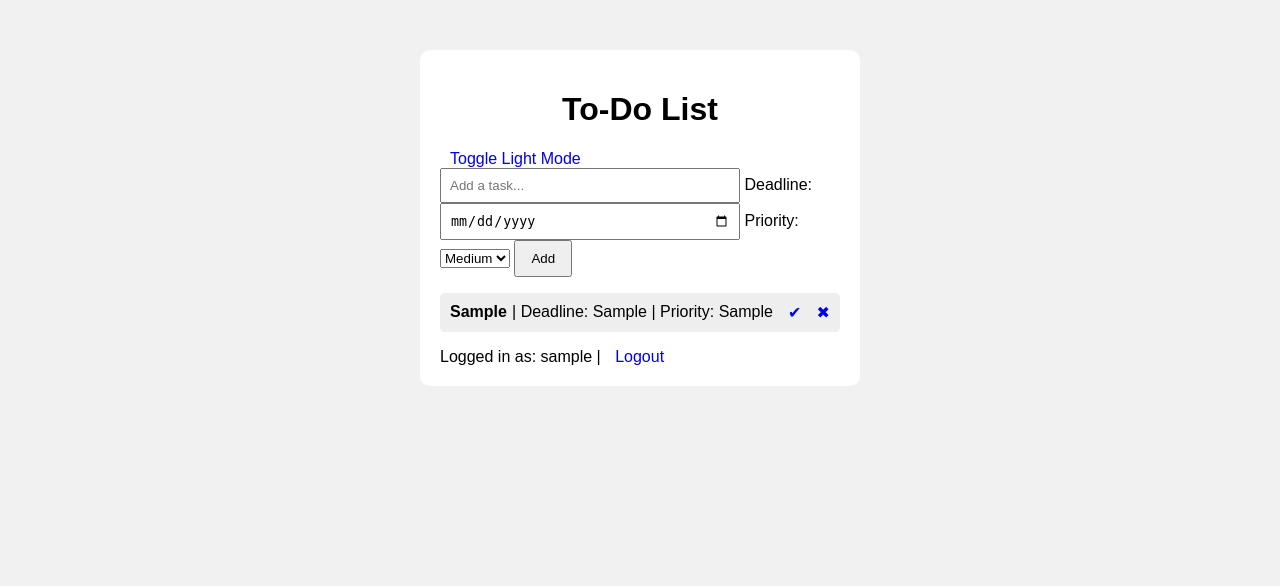
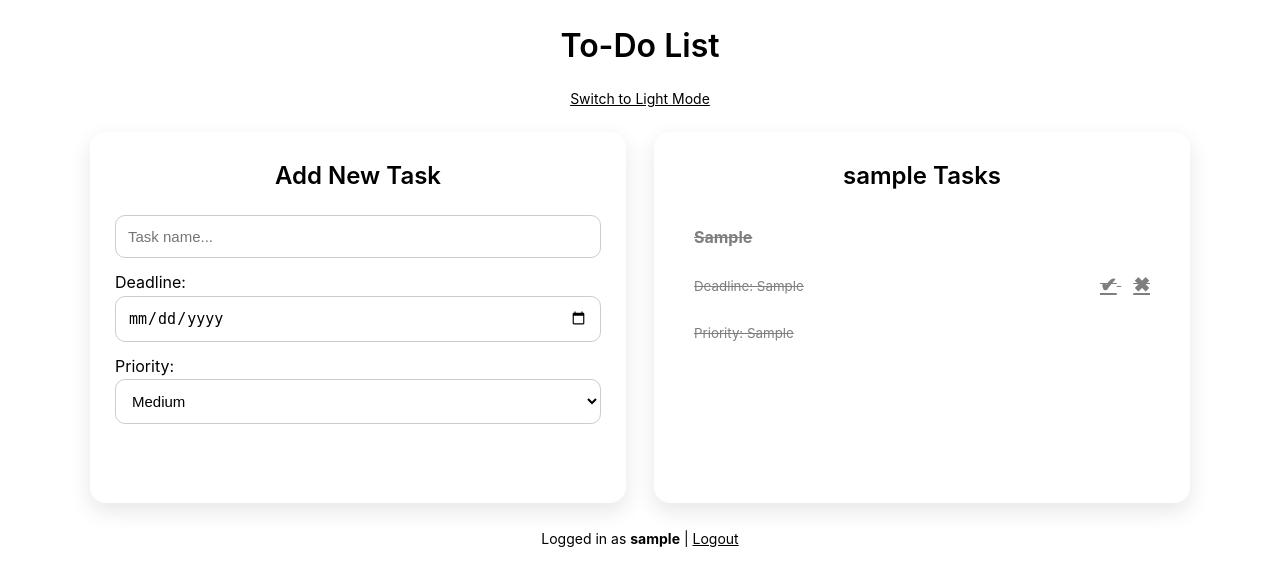
Before and after one commit to bardhideveloper/todo_flask, a Flask app: page / in a window 1280 px wide. Shown: the top 586 px of the page. Run offline with Flask 3, Linux system fonts and the light colour scheme; a user stored in the database is signed in; tables that the repository leaves empty hold one stand-in row (values such as "Sample post").

Commit message:
Flask app ready for deployment with tasks, login, register, and dark mode

```diff
--- a/static/style.css
+++ b/static/style.css
@@ -1,73 +1,233 @@
-body {
-    font-family: Arial, sans-serif;
-    background: #f1f1f1;
+/* ===========================
+   GLOBAL RESET
+=========================== */
+* {
+    box-sizing: border-box;
+    margin: 0;
+    padding: 0;
 }
+
+/* ===========================
+   THEME VARIABLES
+=========================== */
 body.light {
-    background-color: #f5f5f5;
-    color: #222;
+    --bg: #f5f7fb;
+    --text: #1c1c1c;
+    --card-bg: #ffffff;
+    --input-bg: #f0f2f5;
+    --accent: #4a6cf7;
+    --accent-hover: #3650c2;
+    --danger: #e74c3c;
 }
 
 body.dark {
-    background-color: #222;
-    color: #f5f5f5;
+    --bg: #141414;
+    --text: #eeeeee;
+    --card-bg: #1f1f1f;
+    --input-bg: #2a2a2a;
+    --accent: #4a90ff;
+    --accent-hover: #3370d1;
+    --danger: #ff6b6b;
 }
 
-/* Optional: style links/buttons differently in dark mode */
-body.dark a {
-    color: #ffd700;
+/* ===========================
+   GLOBAL STYLES
+=========================== */
+body {
+    font-family: "Inter", Arial, sans-serif;
+    background: var(--bg);
+    color: var(--text);
+    line-height: 1.6;
+    transition: 0.3s ease;
+    padding: 20px;
 }
 
-body.light a {
-    color: #007bff;
+h1, h2 {
+    font-weight: 600;
+    text-align: center;
+    margin-bottom: 15px;
 }
 
-
+/* ===========================
+   MAIN CONTAINER
+=========================== */
 .container {
-    width: 400px;
-    margin: 50px auto;
-    background: white;
-    padding: 20px;
-    border-radius: 10px;
+    max-width: 1100px;
+    margin: auto;
 }
 
-h1 {
-    text-align: center;
+/* TWO-COLUMN LAYOUT */
+.two-columns {
+    display: grid;
+    grid-template-columns: 1fr 1fr;
+    gap: 28px;
+    margin-top: 20px;
 }
 
-form input {
-    width: 70%;
-    padding: 8px;
+/* MOBILE */
+@media (max-width: 700px) {
+    .two-columns {
+        grid-template-columns: 1fr;
+    }
+}
+
+/* ===========================
+   CARDS
+=========================== */
+.card {
+    background: var(--card-bg);
+    padding: 25px;
+    border-radius: 16px;
+    box-shadow: 0px 8px 22px rgba(0,0,0,0.1);
+}
+
+/* Add Task Card */
+.add-card h2 {
+    margin-bottom: 20px;
+}
+
+/* Tasks Card */
+.tasks-card h2 {
+    margin-bottom: 15px;
+}
+
+/* ===========================
+   FORM ELEMENTS
+=========================== */
+form input,
+form select {
+    width: 100%;
+    padding: 12px;
+    margin-bottom: 12px;
+    border-radius: 10px;
+    background: var(--input-bg);
+    color: var(--text);
+    border: 1px solid #ccc;
+    font-size: 15px;
+    transition: 0.2s;
+}
+
+form input:focus,
+form select:focus {
+    border-color: var(--accent);
+    outline: none;
 }
 
 form button {
-    padding: 9px 15px;
+    width: 100%;
+    padding: 12px;
+    background: var(--accent);
+    border: none;
+    color: white;
+    border-radius: 10px;
+    font-size: 16px;
+    font-weight: 600;
     cursor: pointer;
+    transition: 0.2s;
 }
 
+form button:hover {
+    background: var(--accent-hover);
+}
+
+/* ===========================
+   TASK LIST
+=========================== */
 ul {
     list-style: none;
-    padding: 0;
+    margin-top: 15px;
 }
 
 li {
-    background: #eee;
-    margin: 8px 0;
-    padding: 10px;
-    border-radius: 5px;
+    background: var(--input-bg);
+    padding: 15px;
+    border-radius: 12px;
+    margin-bottom: 12px;
     display: flex;
     justify-content: space-between;
+    align-items: center;
+    transition: 0.2s;
 }
 
-.done {
-    text-decoration: line-through;
-    opacity: 0.6;
+li:hover {
+    transform: translateY(-2px);
 }
 
-a {
-    text-decoration: none;
-    margin-left: 10px;
+.task-info {
+    display: flex;
+    flex-direction: column;
 }
 
-.delete {
-    color: red;
+.task-title {
+    font-size: 16px;
+    font-weight: bold;
 }
+
+.task-meta {
+    font-size: 12px;
+    opacity: 0.7;
+}
+
+/* Completed task */
+.done {
+    opacity: 0.5;
+    text-decoration: line-through;
+}
+
+/* Action buttons */
+.action-buttons a {
+    margin-left: 12px;
+    font-size: 20px;
+    font-weight: bold;
+    cursor: pointer;
+    color: var(--accent);
+}
+
+.action-buttons .delete {
+    color: var(--danger);
+}
+
+/* MOBILE TASK ITEM FIX */
+@media (max-width: 480px) {
+    li {
+        flex-direction: column;
+        align-items: flex-start;
+    }
+
+    .action-buttons {
+        width: 100%;
+        margin-top: 10px;
+        display: flex;
+        justify-content: flex-end;
+    }
+}
+
+/* ===========================
+   NAV & AUTH LINKS
+=========================== */
+.nav {
+    text-align: center;
+    margin-top: 25px;
+    font-size: 14px;
+}
+
+.nav a {
+    color: var(--accent);
+}
+
+.nav a:hover {
+    text-decoration: underline;
+}
+
+/* ===========================
+   THEME TOGGLE LINK
+=========================== */
+.toggle-theme {
+    text-align: center;
+    margin-bottom: 15px;
+}
+
+.toggle-theme a {
+    color: var(--accent);
+    font-size: 14px;
+}
--- a/templates/base.html
+++ b/templates/base.html
@@ -1,26 +1,30 @@
 <!DOCTYPE html>
 <html>
 <head>
-    <title>To-Do List</title>
+    <title>To-Do App</title>
     <link rel="stylesheet" href="{{ url_for('static', filename='style.css') }}">
-
+    <link rel="stylesheet" href="https://cdnjs.cloudflare.com/ajax/libs/font-awesome/6.4.0/css/all.min.css">
 </head>
 
-<body class="{% if current_user.is_authenticated %}{{ current_user.theme }}{% else %}light{% endif %}">
-
+<body class="{{ current_user.theme if current_user.is_authenticated else 'light' }}">
 
 <div class="container">
+
     <h1>To-Do List</h1>
+
     {% if current_user.is_authenticated %}
+    <div class="toggle-theme">
         <a href="{{ url_for('toggle_theme') }}">
-        Toggle {{ 'Dark' if current_user.theme == 'light' else 'Light' }} Mode
+            Switch to {{ 'Dark' if current_user.theme == 'light' else 'Light' }} Mode
         </a>
+    </div>
     {% endif %}
 
     {% block content %}{% endblock %}
+
     <div class="nav">
         {% if current_user.is_authenticated %}
-        Logged in as: {{ current_user.username }} |
+            Logged in as <b>{{ current_user.username }}</b> |
             <a href="/logout">Logout</a>
         {% else %}
             <a href="/login">Login</a> |
--- a/templates/index.html
+++ b/templates/index.html
@@ -3,8 +3,15 @@
 
 <script src="https://cdn.jsdelivr.net/npm/sortablejs@1.15.0/Sortable.min.js"></script>
 
+<div class="two-columns">
+
+    <!-- LEFT: Add Task -->
+    <div class="card add-card">
+
+        <h2>Add New Task</h2>
+
         <form action="/add" method="POST">
-    <input type="text" name="task" placeholder="Add a task..." required>
+            <input type="text" name="task" placeholder="Task name..." required>
 
             <label>Deadline:</label>
             <input type="date" name="deadline">
@@ -16,31 +23,47 @@
                 <option value="High">High</option>
             </select>
 
-    <button type="submit">Add</button>
+            <button type="submit">Add Task</button>
         </form>
 
+    </div>
+
+    <!-- RIGHT: Task List -->
+    <div class="card tasks-card">
+        <h2>{{ current_user.username }} Tasks</h2>
 
         <ul id="tasks-list">
             {% for t in tasks %}
-    <li data-id="{{ t.id }}">
-        <strong>{{ t.task }}</strong>
-        {% if t.deadline %} | Deadline: {{ t.deadline }}{% endif %}
-        | Priority: {{ t.priority }}
+            <li data-id="{{ t.id }}" class="{% if t.completed %}done{% endif %}">
+
+                <div class="task-info">
+                    <strong>{{ t.task }}</strong><br>
+                    {% if t.deadline %}<small>Deadline: {{ t.deadline }}</small><br>{% endif %}
+                    <small>Priority: {{ t.priority }}</small>
+                </div>
+
+                <div class="action-buttons">
                     <a href="/complete/{{ t.id }}">✔</a>
-        <a href="/delete/{{ t.id }}">✖</a>
+                    <a class="delete" href="/delete/{{ t.id }}">✖</a>
+                </div>
+
             </li>
             {% endfor %}
         </ul>
+    </div>
+
+</div>
+
+
 <script>
     const list = document.getElementById('tasks-list');
     Sortable.create(list, {
         animation: 150,
-        onEnd: function (evt) {
+        onEnd: () => {
             const order = Array.from(list.children).map((li, index) => ({
                 id: li.dataset.id,
                 order: index
             }));
-
             fetch('/reorder', {
                 method: 'POST',
                 headers: {'Content-Type': 'application/json'},
@@ -50,5 +73,4 @@
     });
 </script>
 
-
 {% endblock %}
--- a/templates/login.html
+++ b/templates/login.html
@@ -9,6 +9,8 @@
     <button type="submit">Login</button>
 </form>
 
-<p>No account? <a href="/register">Register here</a></p>
+<p style="text-align:center; margin-top:15px;">
+    No account? <a href="/register">Register</a>
+</p>
 
 {% endblock %}
--- a/templates/register.html
+++ b/templates/register.html
@@ -1,7 +1,7 @@
 {% extends "base.html" %}
 {% block content %}
 
-<h2>Register</h2>
+<h2>Create Account</h2>
 
 <form method="POST">
     <input type="text" name="username" placeholder="Choose a username" required>
@@ -9,6 +9,8 @@
     <button type="submit">Register</button>
 </form>
 
-<p>Already have an account? <a href="/login">Login</a></p>
+<p style="text-align:center; margin-top:15px;">
+    Already have an account? <a href="/login">Login</a>
+</p>
 
 {% endblock %}
```
Lines whose indentation alone changed are shown as unchanged.
